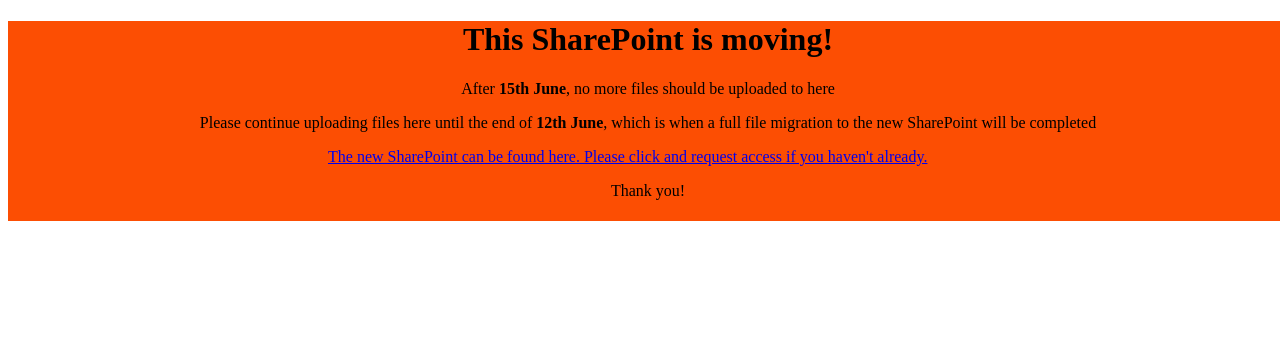
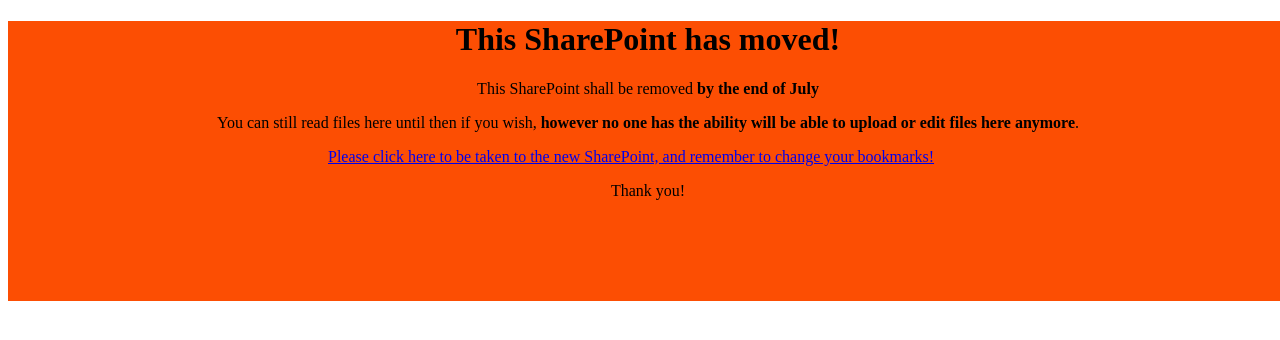
Before and after one commit to tizzle-b-rizzle/old_SharePoint_message, a plain HTML site: page index.html in a window 1280 px wide. Drawn offline with Linux system fonts and the light colour scheme.

Commit message:
Add files via upload

```diff
--- a/assets/css/stylesheet.css
+++ b/assets/css/stylesheet.css
@@ -1,6 +1,6 @@
 #main {
   width: 100vw;
-  height: 200px;
+  height: 35vh;
   background-color: #fc4e03;
 }
 
--- a/index.html
+++ b/index.html
@@ -8,17 +8,19 @@
   </head>
   <body>
     <div id="main">
-      <h1>This SharePoint is moving!</h1>
-      <p>After <b>15th June</b>, no more files should be uploaded to here</p>
+      <h1>This SharePoint has moved!</h1>
+      <p>This SharePoint shall be removed <b>by the end of July</b></p>
       <p>
-        Please continue uploading files here until the end of
-        <b>12th June</b>, which is when a full file migration to the new
-        SharePoint will be completed
+        You can still read files here until then if you wish,
+        <b
+          >however no one has the ability will be able to upload or edit files
+          here anymore</b
+        >.
       </p>
       <a
         href="https://dxcportal.sharepoint.com/sites/UKIHealthcareServiceDelivery"
-        >The new SharePoint can be found here. Please click and request access
-        if you haven't already.</a
+        >Please click here to be taken to the new SharePoint, and remember to
+        change your bookmarks!</a
       >
       <p>Thank you!</p>
     </div>
```
